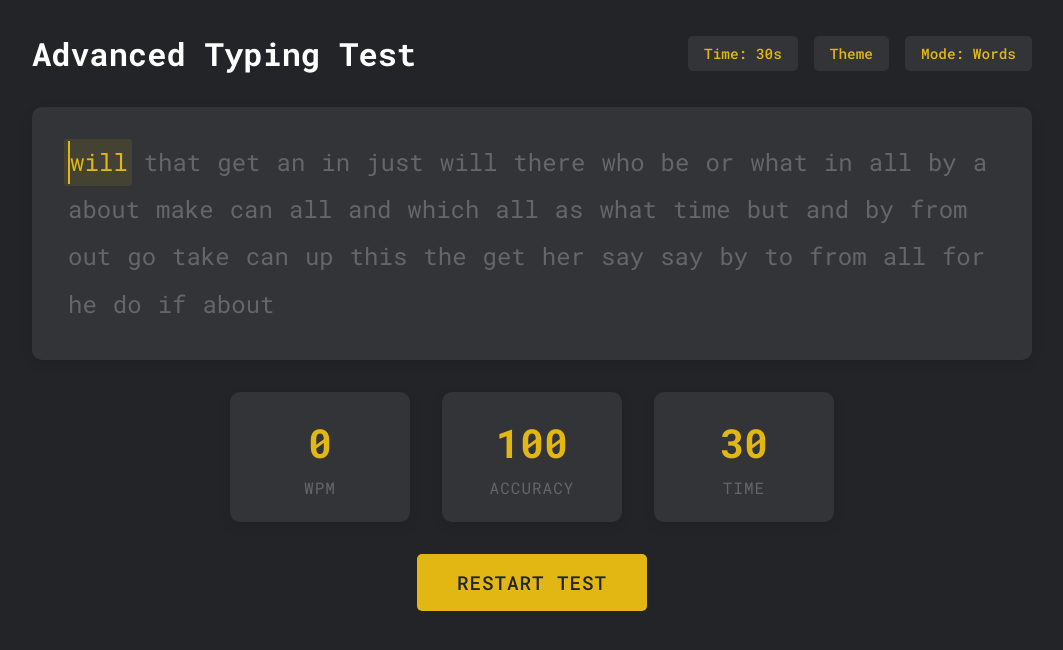
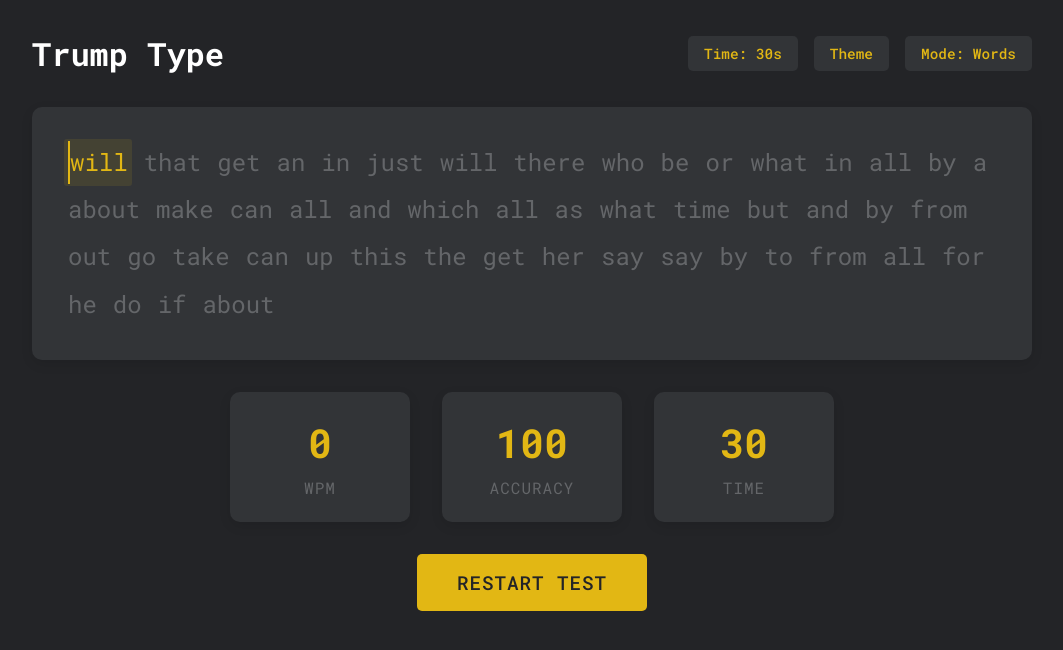
Before and after one commit to abdurrahmanfahim/Trumpy-Type, a plain HTML site: page index.html in a window 1280 px wide. Shown: the whole page, without its empty margins (108-1171 px from the left). Drawn offline with Linux system fonts and the light colour scheme.

Commit message:
Update index.html

```diff
--- a/index.html
+++ b/index.html
@@ -4,7 +4,7 @@
 <head>
     <meta charset="UTF-8">
     <meta name="viewport" content="width=device-width, initial-scale=1.0">
-    <title>Amazon typing test web app</title>
+    <title>Trump Type</title>
     <link href="https://fonts.googleapis.com/css2?family=Roboto+Mono:wght@400;500;700&display=swap" rel="stylesheet">
     <style>
         /* Theme Variables */
@@ -319,7 +319,7 @@
 <body class="theme-default">
     <!-- Header Section -->
     <div class="header">
-        <h1>Advanced Typing Test</h1>
+        <h1>Trump Type</h1>
         <div class="settings">
             <button class="setting-btn" id="timeSelect">Time: 30s</button>
             <div class="theme-dropdown">
```
